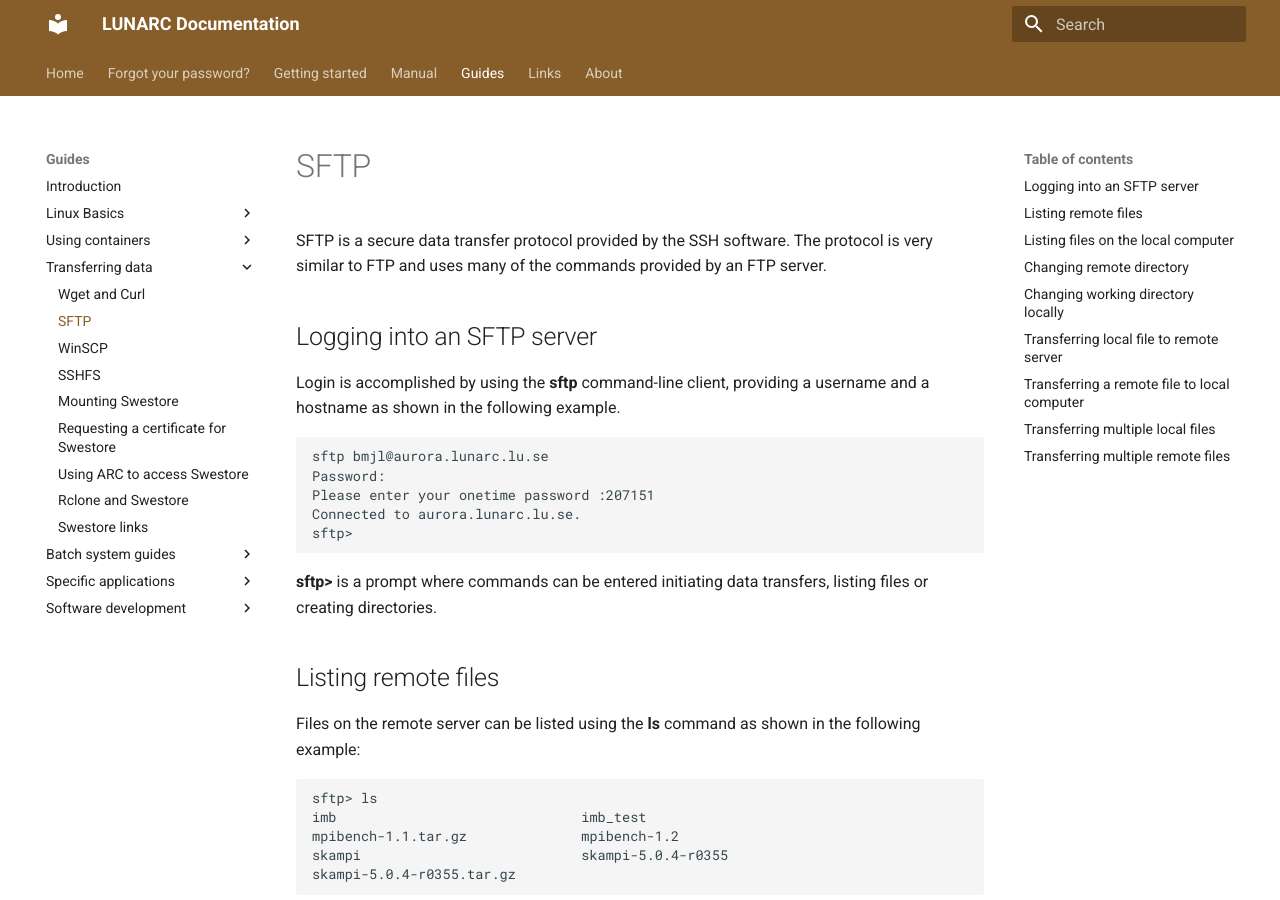
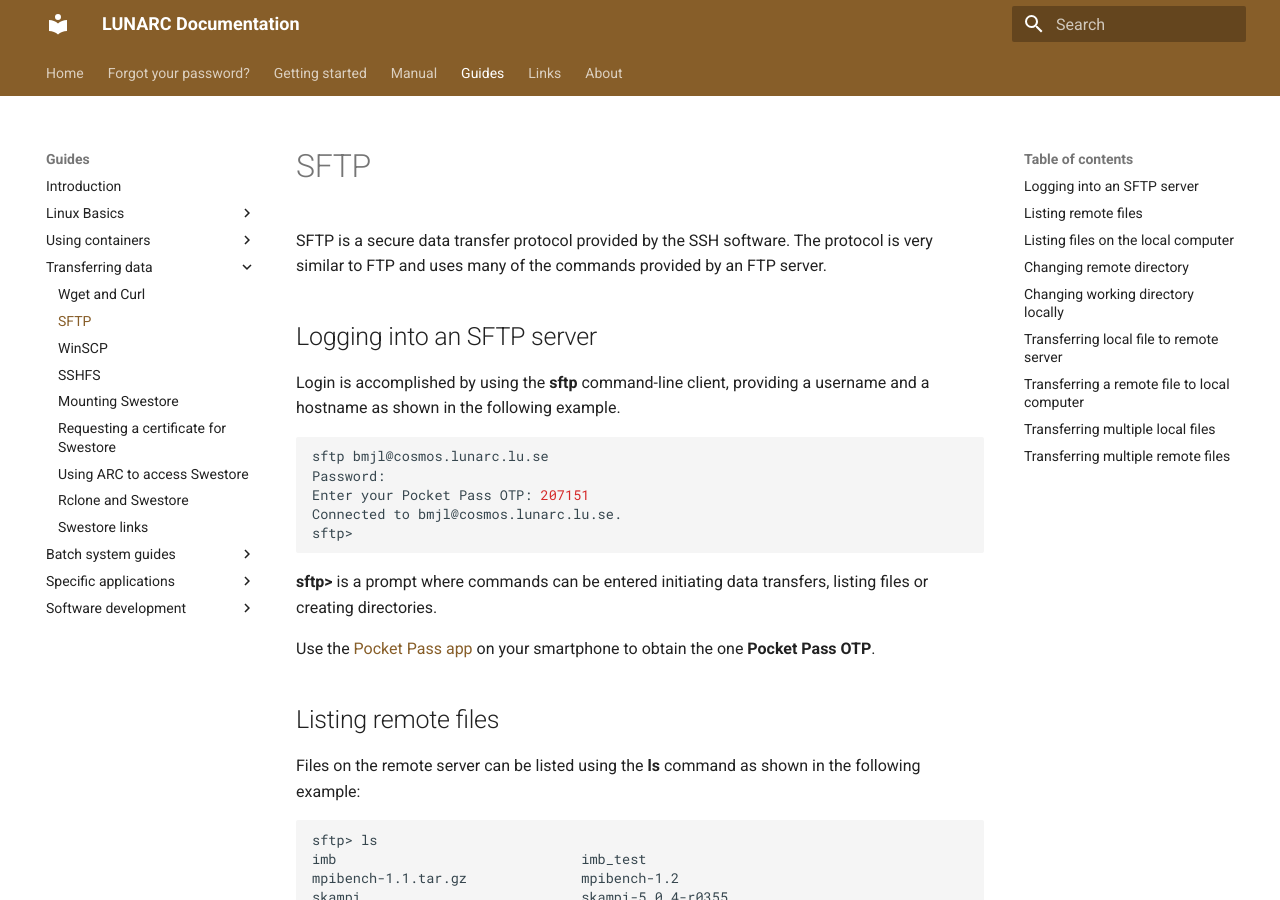
Before and after one commit to lunarc/lunarc_docs, an MkDocs documentation site: the page built from docs/guides/data_transfer/io_sftp.md, in a window 1280 px wide and 900 px high. Built offline with MkDocs 1.6.1 and Material for MkDocs 9.7.7, drawn with Linux system fonts in a browser that asks for light colours; comment, search, counter and statistics services are not loaded.

Commit message:
basic upgrade of the sftp section for AURORA -> COSMOS

````diff
--- a/docs/guides/data_transfer/io_sftp.md
+++ b/docs/guides/data_transfer/io_sftp.md
@@ -7,14 +7,16 @@ SFTP is a secure data transfer protocol provided by the SSH software. The protoc
 Login is accomplished by using the **sftp** command-line client, providing a username and a hostname as shown in the following example.
 
 ```bash
-sftp bmjl@aurora.lunarc.lu.se
+sftp bmjl@cosmos.lunarc.lu.se
 Password:
-Please enter your onetime password :207151
-Connected to aurora.lunarc.lu.se.
+Enter your Pocket Pass OTP: 207151
+Connected to bmjl@cosmos.lunarc.lu.se.
 sftp>
 ```
 
 **sftp>** is a prompt where commands can be entered initiating data transfers, listing files or creating directories.
+
+Use the [Pocket Pass app](../getting_started/authenticator_howto.md) on your smartphone to obtain the one **Pocket Pass OTP**.
 
 ## Listing remote files
 
````
